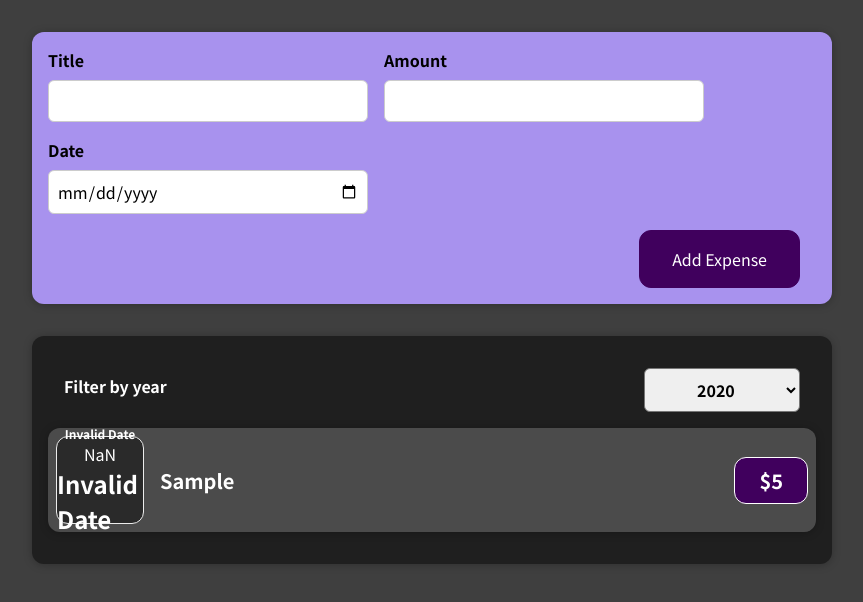
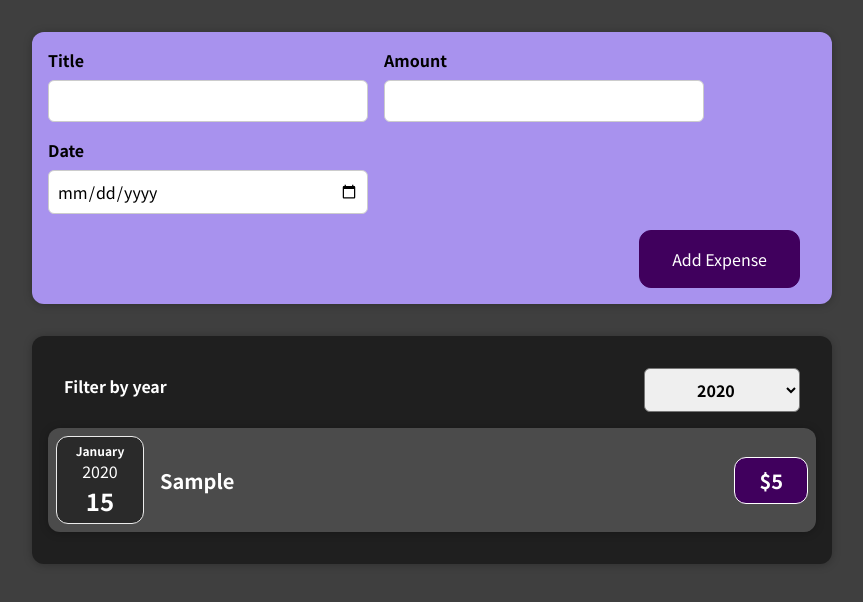
Before and after one commit to babyazalea/react-complete-guide2, a React (Create React App) app: page / in a window 1280 px wide. Both pictures are taken after typing "Sample", "5", "2020-01-15" into the empty fields and a click on the button "Add Expense". Shown: the top 602 px of the page, without its empty margins (208-1071 px from the left). Built offline with nearby package versions, Linux system fonts and the light colour scheme.

Commit message:
made working filtering

```diff
--- a/src/App.js
+++ b/src/App.js
@@ -3,12 +3,27 @@ import React, { useState } from "react";
 import NewExpense from "./components/NewExpense/NewExpense";
 import Expenses from "./components/Expenses/Expenses";
 
+const DUMMY_EXPENSES = [
+  {
+    id: "e1",
+    title: "good thing",
+    amount: 12.22,
+    date: new Date(2021, 6, 23),
+  },
+  {
+    id: "e2",
+    title: "hungry",
+    amount: 12.22,
+    date: new Date(2021, 6, 23),
+  },
+];
+
 const App = () => {
-  const [expenses, setExpenses] = useState([]);
+  const [expenses, setExpenses] = useState(DUMMY_EXPENSES);
 
-  const addExpenseHandler = (expense) => {
-    setExpenses((prevState) => {
-      return [...prevState, expense];
+  const addExpenseHandler = (expenses) => {
+    setExpenses((prevExpenses) => {
+      return [expenses, ...prevExpenses];
     });
   };
 
--- a/src/components/Expenses/ExpenseDate.js
+++ b/src/components/Expenses/ExpenseDate.js
@@ -1,8 +1,8 @@
 import "./ExpenseDate.css";
 
 const ExpenseDate = (props) => {
-  const month = props.date.toLocaleString("en-US", { month: "long" });
-  const day = props.date.toLocaleString("en-US", { day: "2-digit" });
+  const month = props.date.toLocaleString("kr-KR", { month: "long" });
+  const day = props.date.toLocaleString("kr-KR", { day: "2-digit" });
   const year = props.date.getFullYear();
 
   return (
--- a/src/components/Expenses/Expenses.js
+++ b/src/components/Expenses/Expenses.js
@@ -12,6 +12,10 @@ const Expenses = (props) => {
     setFilteredYear(selectedYear);
   };
 
+  const filterExpenses = props.expenses.filter(
+    (expense) => expense.date.getFullYear().toString() === filteredYear
+  );
+
   return (
     <div>
       <Card className="expenses">
@@ -19,16 +23,14 @@ const Expenses = (props) => {
           selected={filteredYear}
           onChangeFilter={filterChangeHandler}
         />
-        {props.expenses.map((expense) => {
-          return (
+        {filterExpenses.map((expense) => (
           <ExpenseItem
             key={expense.id}
             title={expense.title}
             amount={expense.amount}
             date={expense.date}
           />
-          );
-        })}
+        ))}
       </Card>
     </div>
   );
--- a/src/components/NewExpense/ExpenseForm.js
+++ b/src/components/NewExpense/ExpenseForm.js
@@ -24,7 +24,7 @@ const ExpenseForm = (props) => {
       });
     } else if (name === "date") {
       setUserInput((prevState) => {
-        return { ...prevState, date: new Date(value) };
+        return { ...prevState, date: value };
       });
     }
   };
@@ -32,7 +32,14 @@ const ExpenseForm = (props) => {
   const submitHandler = (event) => {
     event.preventDefault();
 
-    props.onSaveExpenseData(userInput);
+    const newExpense = {
+      title: userInput.title,
+      amount: userInput.amount,
+      date: new Date(userInput.date),
+    };
+
+    props.onSaveExpenseData(newExpense);
+
     setUserInput({
       enteredTitle: "",
       enteredAmount: "",
```
Also changed, not shown: 1 other file (tests, documents, lock files or other folders). Lines whose indentation alone changed are shown as unchanged.
